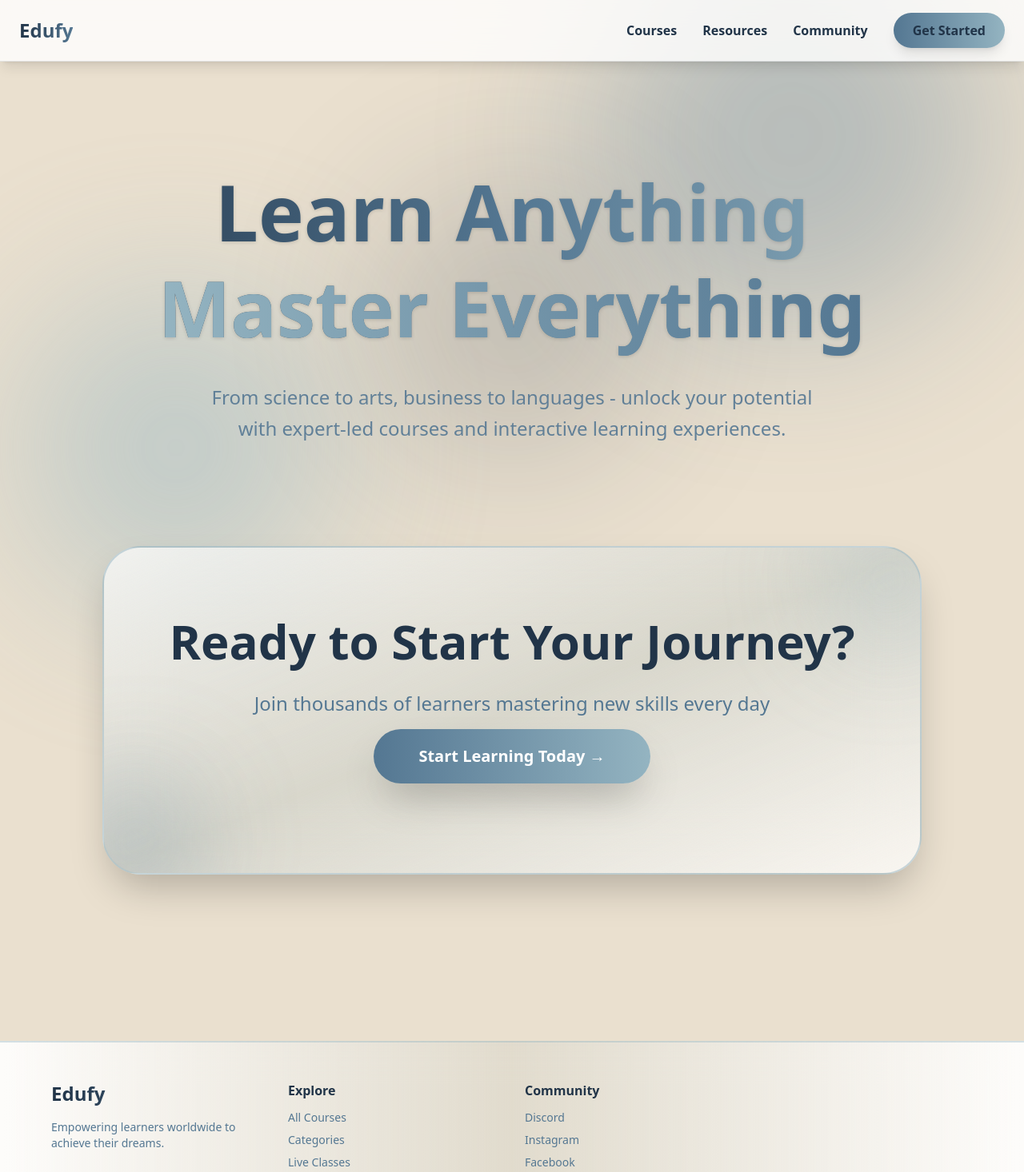
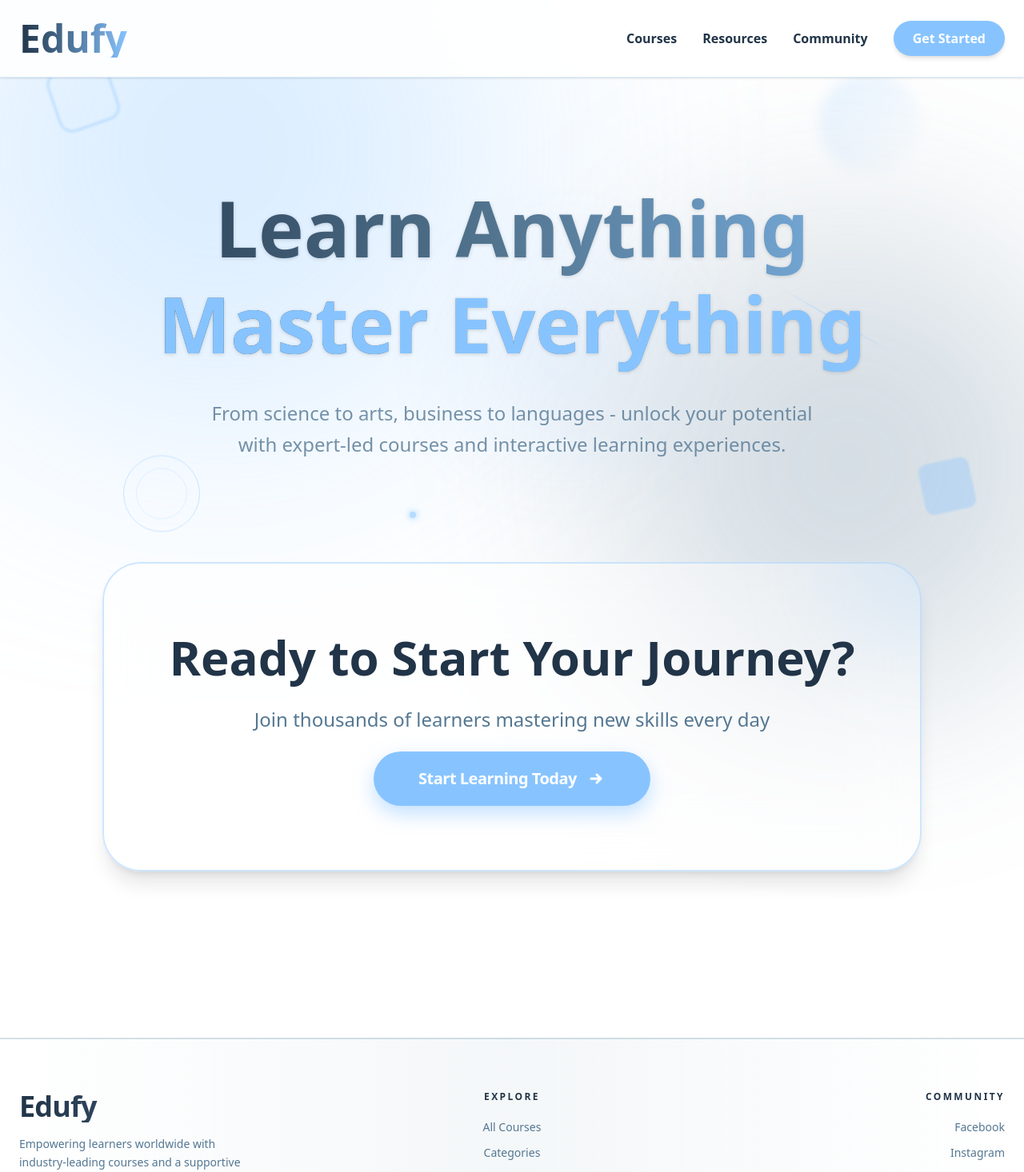
Before and after one commit to HOP-2A/edufy, a Next.js app: page / in a window 1280 px wide. Shown: the top 1466 px of the page at 80% size. Built offline with nearby package versions, Linux system fonts and the light colour scheme.

Commit message:
add main page

```diff
--- /dev/null
+++ b/app/_components/Footer.tsx
@@ -0,0 +1,80 @@
+import Link from "next/link";
+
+export default function Footer() {
+  return (
+    <footer className="relative z-10 px-6 py-16 bg-gradient-to-r from-white/90 via-[#94B4C1]/10 to-white/90 backdrop-blur-xl border-t-2 border-[#94B4C1]/40">
+      <div className="max-w-7xl mx-auto">
+        <div className="grid grid-cols-1 md:grid-cols-3 gap-12 md:gap-8 items-start pb-12">
+          <div className="space-y-4">
+            <h3 className="text-4xl font-black bg-gradient-to-r from-[#213448] to-[#547792] bg-clip-text text-transparent tracking-tight">
+              Edufy
+            </h3>
+            <p className="text-[#547792] text-sm leading-relaxed max-w-[280px]">
+              Empowering learners worldwide with industry-leading courses and a
+              supportive community.
+            </p>
+          </div>
+
+          <div className="md:flex md:flex-col md:items-center">
+            <div className="text-left md:text-center">
+              <h4 className="font-bold text-[#213448] mb-5 uppercase text-xs tracking-[0.2em] hover:text-[#213448] cursor-pointer transition-all duration-300">
+                Explore
+              </h4>
+
+              <ul className="space-y-3 text-sm text-[#547792]">
+                <div>All Courses</div>
+                <div>Categories</div>
+                <div>Live Classes</div>
+              </ul>
+            </div>
+          </div>
+
+          <div className="md:flex md:flex-col md:items-end">
+            <div className="text-left md:text-right">
+              <h4 className="font-bold text-[#213448] mb-5 uppercase text-xs tracking-[0.2em]">
+                Community
+              </h4>
+              <ul className=" space-y-3 text-sm text-[#547792] hover:text-[#213448] cursor-pointer transition-all duration-300">
+                <div>
+                  <Link
+                    href="https://www.facebook.com/pinecone.academy.mongolia"
+                    target="_blank"
+                  >
+                    Facebook
+                  </Link>
+                </div>
+                <div>
+                  <Link
+                    href="https://www.instagram.com/pineconemongolia/"
+                    target="_blank"
+                  >
+                    Instagram
+                  </Link>
+                </div>
+                <div>
+                  <Link
+                    href="https://www.youtube.com/@PineconeAcademy/videos"
+                    target="_blank"
+                  >
+                    Youtube
+                  </Link>
+                </div>
+              </ul>
+            </div>
+          </div>
+        </div>
+
+        <div className="border-t border-[#94B4C1]/30 pt-8">
+          <div className="flex flex-col md:flex-row justify-between items-center gap-4">
+            <p className="text-[#547792] text-xs font-medium opacity-80 uppercase tracking-widest">
+              © 2026 Edufy. Empowering learners worldwide.
+            </p>
+            <p className="text-[#547792] text-xs italic">
+              Built for the future of education.
+            </p>
+          </div>
+        </div>
+      </div>
+    </footer>
+  );
+}
--- a/app/page.tsx
+++ b/app/page.tsx
@@ -1,70 +1,89 @@
-import React from "react";
+import Link from "next/link";
+import Footer from "./_components/Footer";
 
 export default function Home() {
   return (
-    <div className="min-h-screen bg-[#EAE0CF] relative overflow-hidden">
-      <div className="fixed inset-0 z-0">
-        <div className="absolute w-[500px] h-[500px] bg-[#547792] rounded-full blur-[100px] opacity-30 -top-20 right-10 animate-pulse"></div>
+    <div className="min-h-screen bg-white relative overflow-hidden text-[#213448]">
+      <div className="fixed inset-0 z-0 pointer-events-none">
+        <div className="fixed inset-0 z-0 pointer-events-none">
+          <div className="absolute w-[700px] h-[700px] bg-[#87C4FF] rounded-full blur-[150px] opacity-30 -top-40 -left-20 animate-pulse"></div>
           <div
-          className="absolute w-[400px] h-[400px] bg-[#94B4C1] rounded-full blur-[100px] opacity-30 bottom-10 left-5 animate-pulse"
-          style={{ animationDelay: "3s" }}
+            className="absolute w-[600px] h-[600px] bg-[#547792] rounded-full blur-[130px] opacity-20 -bottom-20 -right-20 animate-pulse"
+            style={{ animationDelay: "4s" }}
           ></div>
+
+          <div className="absolute top-[10%] left-[5%] w-20 h-20 border-4 border-[#87C4FF]/30 rounded-2xl rotate-45 animate-[spin_10s_linear_infinite] blur-[1px]"></div>
+
           <div
-          className="absolute w-[350px] h-[350px] bg-[#213448] rounded-full blur-[100px] opacity-20 top-1/2 left-1/2 -translate-x-1/2 -translate-y-1/2 animate-pulse"
-          style={{ animationDelay: "6s" }}
+            className="absolute top-[15%] right-[10%] w-32 h-32 bg-gradient-to-br from-[#87C4FF]/20 to-transparent rounded-full animate-bounce blur-sm"
+            style={{ animationDuration: "7s" }}
           ></div>
+
+          <div className="absolute top-1/2 left-[8%] w-4 h-4 bg-[#87C4FF]/50 rounded-full animate-ping"></div>
+
+          <div className="absolute top-[40%] left-[45%] w-64 h-64 bg-[#87C4FF]/10 rounded-full blur-3xl animate-pulse"></div>
+
+          <div className="absolute top-[50%] right-[12%] w-40 h-[2px] bg-gradient-to-r from-transparent via-[#87C4FF]/40 to-transparent rotate-[30deg]"></div>
+
+          <div
+            className="absolute bottom-[15%] left-[12%] w-24 h-24 border border-[#87C4FF]/40 rounded-full flex items-center justify-center animate-bounce"
+            style={{ animationDuration: "9s" }}
+          >
+            <div className="w-16 h-16 border border-[#87C4FF]/20 rounded-full"></div>
           </div>
 
-      <header className="sticky top-0 z-50 backdrop-blur-xl bg-white/80 border-b border-[#213448]/10 shadow-lg">
-        <div className="max-w-7xl mx-auto px-6 py-4 flex justify-between items-center">
-          <div className="text-2xl font-black bg-gradient-to-r from-[#213448] to-[#547792] bg-clip-text text-transparent">
+          <div className="absolute bottom-[20%] right-[5%] w-16 h-16 bg-[#87C4FF]/40 rounded-lg -rotate-12 animate-pulse blur-[1px]"></div>
+
+          <div className="absolute top-[5%] left-1/2 w-1.5 h-1.5 bg-[#87C4FF] rounded-full shadow-[0_0_10px_#87C4FF]"></div>
+          <div className="absolute top-[80%] left-[40%] w-2 h-2 bg-[#87C4FF]/60 rounded-full shadow-[0_0_8px_#87C4FF]"></div>
+        </div>
+      </div>
+
+      <header className="sticky top-0 z-50 backdrop-blur-xl bg-white/90 border-b border-[#87C4FF]/30 shadow-sm">
+        <div className="max-w-7xl mx-auto px-6 py-4 h-24 flex justify-between items-center">
+          <div className="text-5xl font-black bg-gradient-to-r from-[#213448] to-[#87C4FF] bg-clip-text text-transparent">
             Edufy
           </div>
           <nav className="hidden md:flex gap-8 items-center">
-            <a
-              href="#courses"
-              className="text-[#213448] font-semibold hover:text-[#547792] transition-all relative after:absolute after:bottom-0 after:left-0 after:h-0.5 after:w-0 after:bg-[#94B4C1] hover:after:w-full after:transition-all after:duration-300"
-            >
+            <Link href="/Courses">
+              <div className="text-[#213448] font-semibold hover:text-[#87C4FF] transition-all relative after:absolute after:bottom-0 after:left-0 after:h-0.5 after:w-0 after:bg-[#87C4FF] hover:after:w-full after:transition-all after:duration-300 pointer-events-auto">
                 Courses
-            </a>
-            <a
-              href="#resources"
-              className="text-[#213448] font-semibold hover:text-[#547792] transition-all relative after:absolute after:bottom-0 after:left-0 after:h-0.5 after:w-0 after:bg-[#94B4C1] hover:after:w-full after:transition-all after:duration-300"
-            >
+              </div>
+            </Link>
+            <Link href="/Resources">
+              <div className="text-[#213448] font-semibold hover:text-[#87C4FF] transition-all relative after:absolute after:bottom-0 after:left-0 after:h-0.5 after:w-0 after:bg-[#87C4FF] hover:after:w-full after:transition-all after:duration-300 pointer-events-auto">
                 Resources
-            </a>
-            <a
-              href="#community"
-              className="text-[#213448] font-semibold hover:text-[#547792] transition-all relative after:absolute after:bottom-0 after:left-0 after:h-0.5 after:w-0 after:bg-[#94B4C1] hover:after:w-full after:transition-all after:duration-300"
-            >
+              </div>
+            </Link>
+            <Link href="/Community">
+              <div className="text-[#213448] font-semibold hover:text-[#87C4FF] transition-all relative after:absolute after:bottom-0 after:left-0 after:h-0.5 after:w-0 after:bg-[#87C4FF] hover:after:w-full after:transition-all after:duration-300 pointer-events-auto">
                 Community
-            </a>
-            <button className="px-6 py-2.5 bg-gradient-to-r from-[#547792] to-[#94B4C1] rounded-full text-[#213448] font-bold shadow-lg hover:shadow-2xl hover:-translate-y-1 hover:scale-105 transition-all duration-300 relative overflow-hidden group">
-              <span className="relative z-10">Get Started</span>
-              <div className="absolute inset-0 bg-gradient-to-r from-[#94B4C1] to-[#547792] opacity-0 group-hover:opacity-100 transition-opacity duration-300"></div>
+              </div>
+            </Link>
+            <button className="px-6 py-2.5 bg-[#87C4FF] rounded-full text-white font-bold shadow-md hover:shadow-[#87C4FF]/40 hover:-translate-y-1 transition-all duration-300 pointer-events-auto">
+              Get Started
             </button>
           </nav>
         </div>
       </header>
 
-      <section className="relative z-10 px-6 py-20 md:py-32 text-center">
-        <h1 className="text-6xl md:text-8xl font-black mb-8 bg-gradient-to-r from-[#213448] via-[#547792] to-[#94B4C1] bg-clip-text text-transparent leading-tight animate-fade-in drop-shadow-sm">
+      <main className="relative z-10">
+        <section className="px-6 py-20 md:py-32 text-center">
+          <h1 className="text-6xl md:text-8xl font-black mb-8 bg-gradient-to-r from-[#213448] via-[#547792] to-[#87C4FF] bg-clip-text text-transparent leading-tight drop-shadow-sm">
             Learn Anything
             <br />
-          <span className="bg-gradient-to-r from-[#94B4C1] to-[#547792] bg-clip-text">
-            Master Everything
-          </span>
+            <span className="text-[#87C4FF]">Master Everything</span>
           </h1>
-        <p className="text-xl md:text-2xl text-[#547792]/90 mb-12 max-w-3xl mx-auto leading-relaxed font-medium">
+          <p className="text-xl md:text-2xl text-[#547792]/80 mb-12 max-w-3xl mx-auto leading-relaxed font-medium">
             From science to arts, business to languages - unlock your potential
             with expert-led courses and interactive learning experiences.
           </p>
 
-        <section className="relative z-10 px-6 py-20">
-          <div className="max-w-5xl mx-auto bg-gradient-to-br from-white/70 via-[#94B4C1]/20 to-white/70 backdrop-blur-2xl p-12 md:p-20 rounded-[3rem] border-2 border-[#94B4C1]/50 shadow-2xl text-center relative overflow-hidden group hover:border-[#547792] hover:shadow-[#547792]/20 transition-all duration-500">
-            <div className="absolute inset-0 bg-gradient-to-br from-[#94B4C1]/20 via-transparent to-[#547792]/20 opacity-0 group-hover:opacity-100 transition-opacity duration-500"></div>
-            <div className="absolute -top-10 -right-10 w-40 h-40 bg-[#94B4C1]/30 rounded-full blur-3xl group-hover:bg-[#547792]/30 transition-colors duration-500"></div>
-            <div className="absolute -bottom-10 -left-10 w-40 h-40 bg-[#547792]/30 rounded-full blur-3xl group-hover:bg-[#94B4C1]/30 transition-colors duration-500"></div>
+          <section className="relative px-6 py-20">
+            <div className="max-w-5xl mx-auto bg-white/40 backdrop-blur-2xl md:p-20 p-10 rounded-[3rem] border-2 border-[#87C4FF]/40 shadow-xl text-center relative overflow-hidden group hover:border-[#87C4FF] transition-all duration-500">
+              <div className="absolute inset-0 bg-gradient-to-br from-[#87C4FF]/10 via-transparent to-transparent opacity-0 group-hover:opacity-100 transition-opacity duration-500"></div>
+              <div className="absolute -top-24 -right-24 w-48 h-48 bg-[#87C4FF]/20 rounded-full blur-3xl group-hover:bg-[#87C4FF]/40 transition-all duration-700"></div>
+
               <div className="relative z-10">
                 <h2 className="text-4xl md:text-6xl font-black text-[#213448] mb-6 leading-tight">
                   Ready to Start Your Journey?
@@ -73,62 +92,37 @@ export default function Home() {
                   Join thousands of learners mastering new skills every day
                 </p>
 
-              <button className="px-14 py-5 bg-gradient-to-r from-[#547792] to-[#94B4C1] rounded-full text-white font-bold text-xl shadow-2xl hover:shadow-[#547792]/50 hover:-translate-y-2 hover:scale-105 transition-all duration-300 relative overflow-hidden group/btn">
-                <span className="relative z-10">Start Learning Today →</span>
+                <button className="px-14 py-5 bg-[#87C4FF] rounded-full text-white font-bold text-xl shadow-[0_10px_25px_rgba(135,196,255,0.5)] hover:shadow-[0_20px_50px_rgba(135,196,255,0.8)] hover:-translate-y-2 hover:scale-[1.05] transition-all duration-500 relative overflow-hidden group/btn flex items-center justify-center gap-3 mx-auto mt-6">
+                  <div className="absolute inset-0 bg-gradient-to-r from-transparent via-white/40 to-transparent -translate-x-full group-hover/btn:translate-x-full transition-transform duration-1000 ease-in-out"></div>
+
+                  <span className="relative z-10 tracking-tight">
+                    Start Learning Today
+                  </span>
+
+                  <div className="relative z-10 group-hover/btn:translate-x-2 transition-transform duration-300">
+                    <svg
+                      xmlns="http://www.w3.org/2000/svg"
+                      className="h-6 w-6"
+                      fill="none"
+                      viewBox="0 0 24 24"
+                      stroke="currentColor"
+                    >
+                      <path
+                        strokeLinecap="round"
+                        strokeLinejoin="round"
+                        strokeWidth={3}
+                        d="M13 7l5 5m0 0l-5 5m5-5H6"
+                      />
+                    </svg>
+                  </div>
                 </button>
-              <div className="mt-8 flex items-center justify-center gap-8 text-sm text-[#547792]"></div>
               </div>
             </div>
           </section>
         </section>
+      </main>
 
-      <footer className="relative z-10 px-6 py-12 bg-gradient-to-r from-white/90 via-[#94B4C1]/10 to-white/90 backdrop-blur-xl border-t-2 border-[#94B4C1]/40 text-center">
-        <div className="max-w-6xl mx-auto">
-          <div className="grid grid-cols-1 md:grid-cols-4 gap-8 mb-8 text-left">
-            <div>
-              <h3 className="text-2xl font-black bg-gradient-to-r from-[#213448] to-[#547792] bg-clip-text text-transparent mb-4">
-                Edufy
-              </h3>
-              <p className="text-[#547792] text-sm">
-                Empowering learners worldwide to achieve their dreams.
-              </p>
-            </div>
-            <div>
-              <h4 className="font-bold text-[#213448] mb-3">Explore</h4>
-              <ul className="space-y-2 text-sm text-[#547792]">
-                <li className="hover:text-[#213448] cursor-pointer transition-colors">
-                  All Courses
-                </li>
-                <li className="hover:text-[#213448] cursor-pointer transition-colors">
-                  Categories
-                </li>
-                <li className="hover:text-[#213448] cursor-pointer transition-colors">
-                  Live Classes
-                </li>
-              </ul>
-            </div>
-            <div>
-              <h4 className="font-bold text-[#213448] mb-3">Community</h4>
-              <ul className="space-y-2 text-sm text-[#547792]">
-                <li className="hover:text-[#213448] cursor-pointer transition-colors">
-                  Discord
-                </li>
-                <li className="hover:text-[#213448] cursor-pointer transition-colors">
-                  Instagram
-                </li>
-                <li className="hover:text-[#213448] cursor-pointer transition-colors">
-                  Facebook
-                </li>
-              </ul>
-            </div>
-          </div>
-          <div className="border-t border-[#94B4C1]/30 pt-6">
-            <p className="text-[#547792] hover:text-[#213448] transition-colors duration-300">
-              © 2026 Edufy. Empowering learners worldwide.
-            </p>
-          </div>
-        </div>
-      </footer>
+      <Footer />
     </div>
   );
 }
```
Lines whose indentation alone changed are shown as unchanged.
